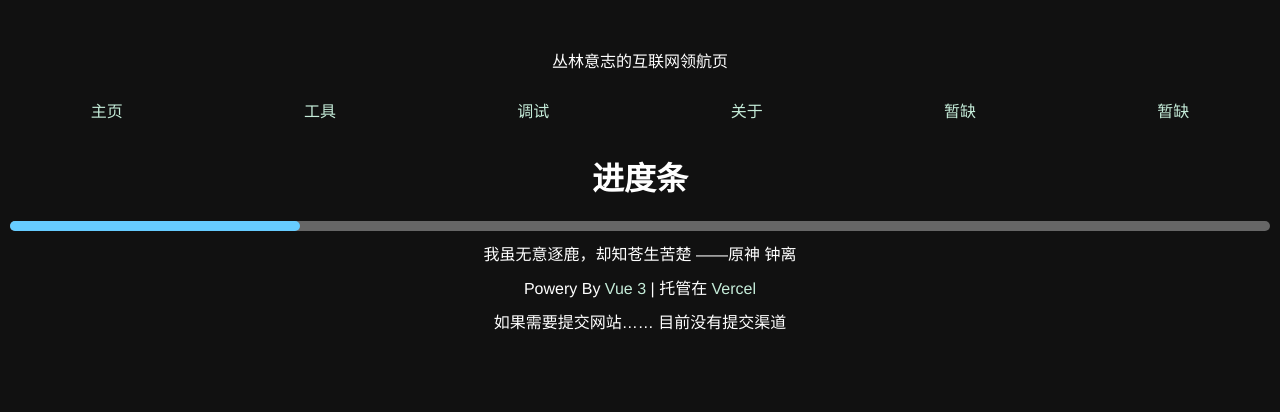
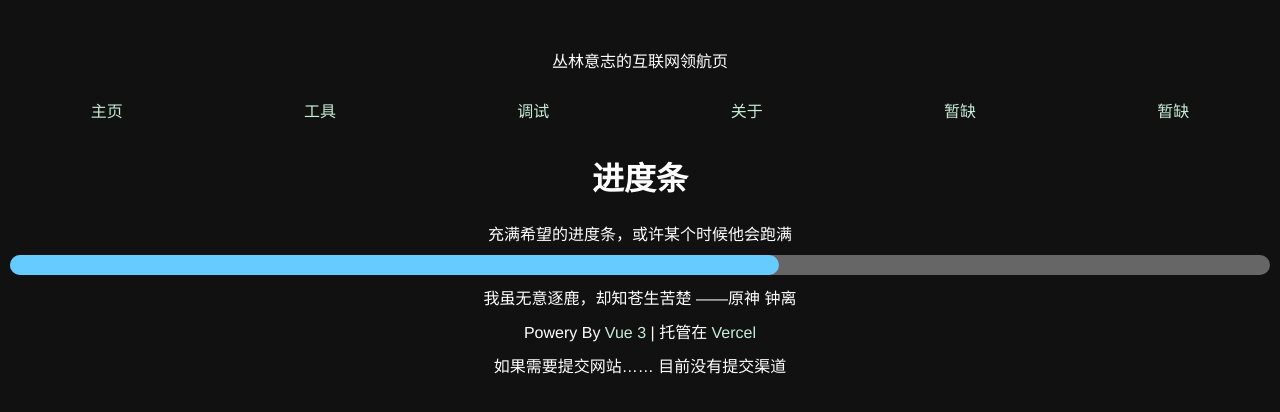
Before and after one commit to conglinyizhi/NavigationCenter, a Vue app: page /tools in a window 1280 px wide. Shown: the top 412 px of the page. Built offline with nearby package versions, Linux system fonts and the light colour scheme.

Commit message:
增加 动态效果

```diff
--- a/src/views/Tools.vue
+++ b/src/views/Tools.vue
@@ -1,6 +1,7 @@
 <template>
   <div class="about">
     <h1>进度条</h1>
+    <div title="鼠标放上去或者点一下">充满希望的进度条，或许某个时候他会跑满</div>
     <div class="programBarFather">
       <div class="programBar"></div>
     </div>
@@ -9,15 +10,19 @@
 
 <style>
 .programBar {
-  width: 23%;
-  height: 10px;
+  width: 61%;
+  height: 20px;
   background: #6cf;
-  border-radius: 10px;
+  border-radius: 20px;
+  transition: width 1s;
+}
+.programBar:hover,.programBarFather:hover div {
+  width: 100%;
 }
 
 .programBarFather {
   background: #666;
   border-radius: 10px;
-  margin:10px;
+  margin: 10px;
 }
 </style>
```
